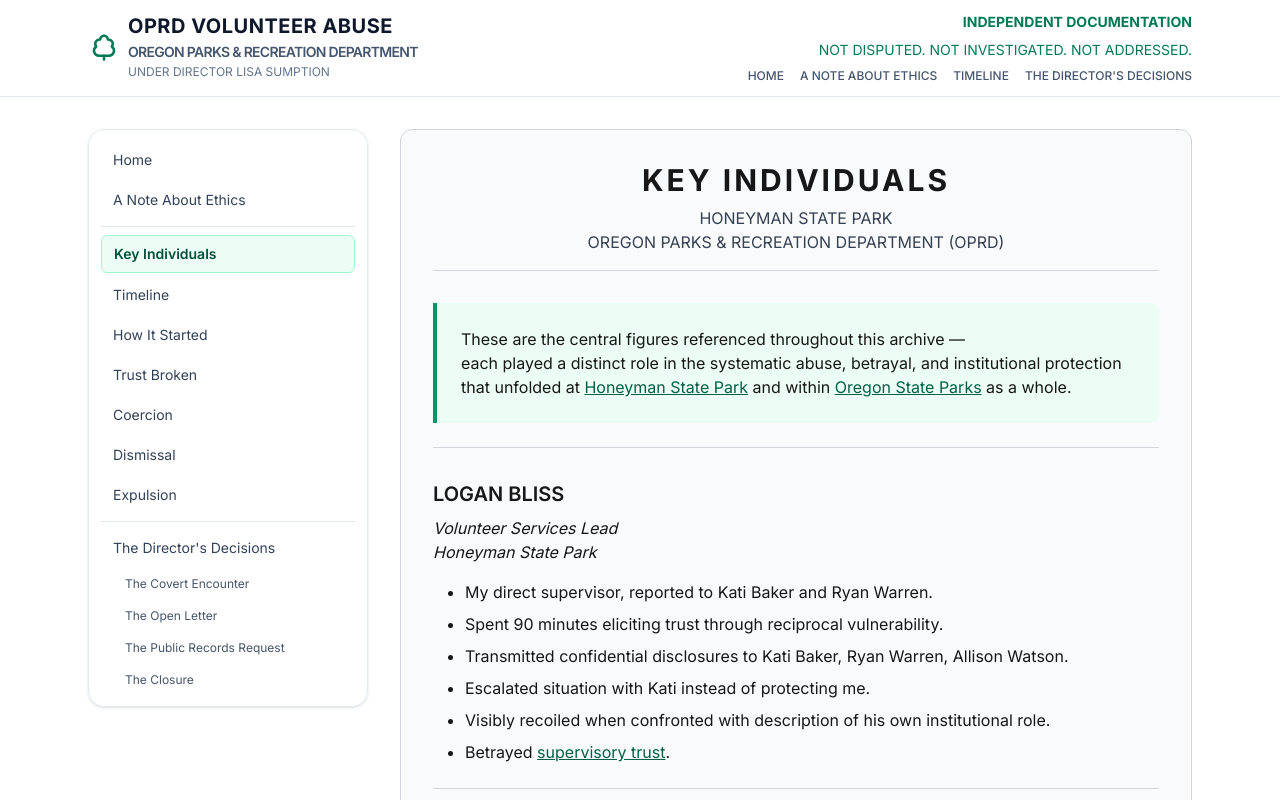
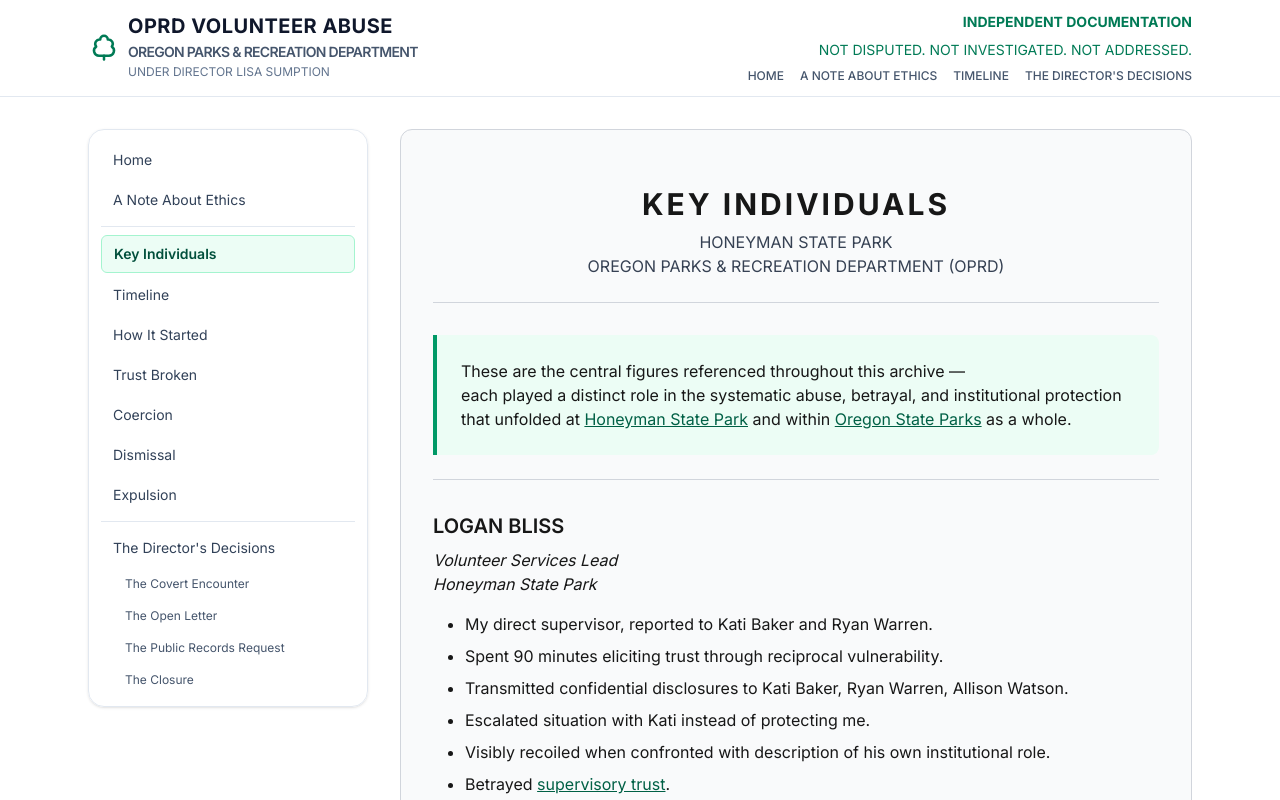
Before and after one commit to rswfire/rswfire.oprd, a Next.js app: page /key-individuals in a window 1280 px wide. Shown: the top 800 px of the page. Built offline with nearby package versions, Linux system fonts and the light colour scheme.

Commit message:
Updated SectionPage.tsx

```diff
--- a/components/SectionPage.tsx
+++ b/components/SectionPage.tsx
@@ -18,10 +18,10 @@ export default function SectionPage({
 
     return (
         <div className="w-full p-8 rounded-xl bg-gray-50 border border-gray-300 text-base">
-            <div className="prose max-w-none">
+            <div className="prose max-w-none pt-6">
 
                 {hasHeader && (
-                    <header className="pb-4 border-b border-gray-300">
+                    <header className="pb-6 border-b border-gray-300">
                         {title?.trim() && (
                             <h1 className="text-3xl font-bold mb-2 text-center tracking-widest">
                                 {title}
```
